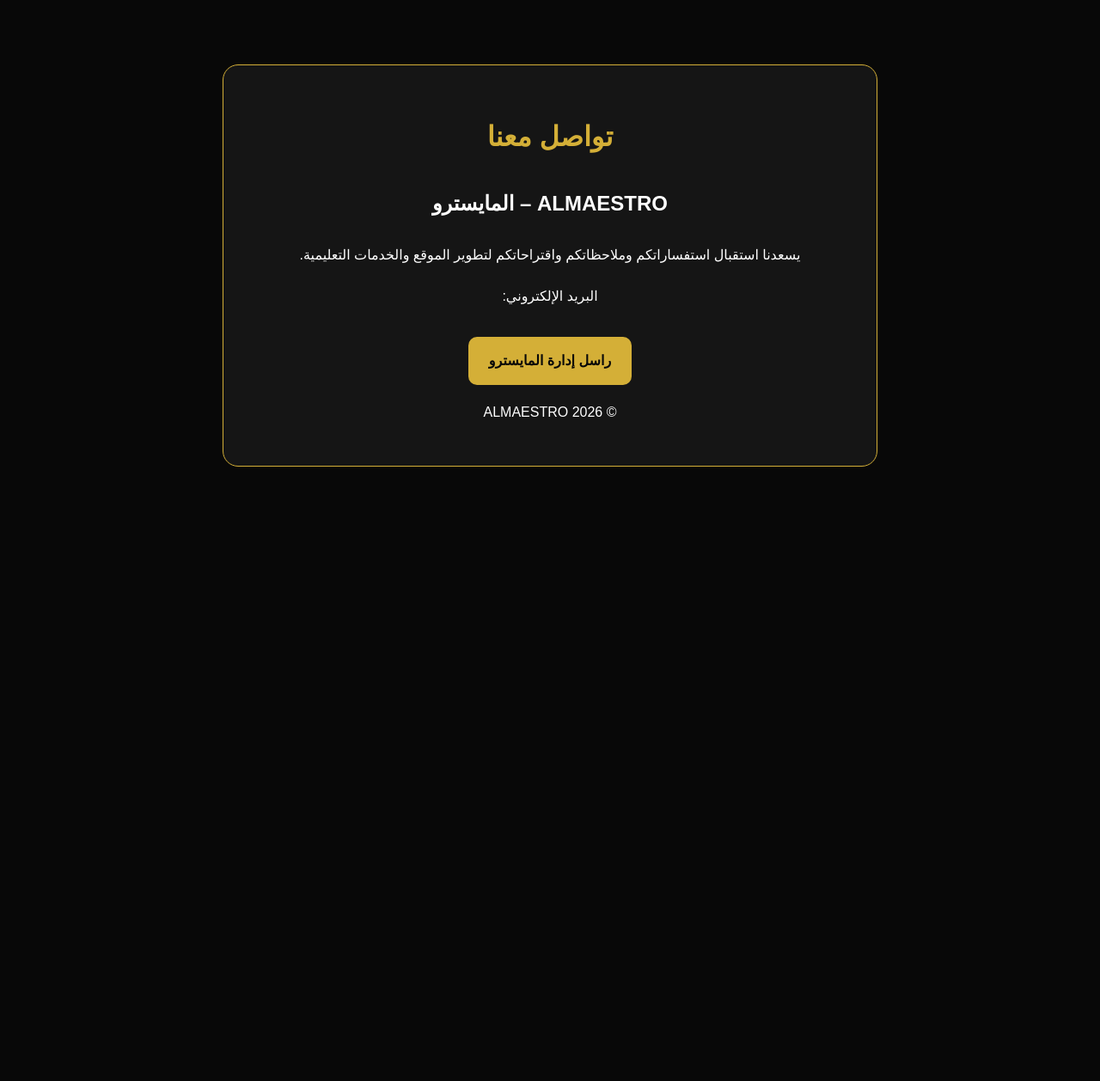
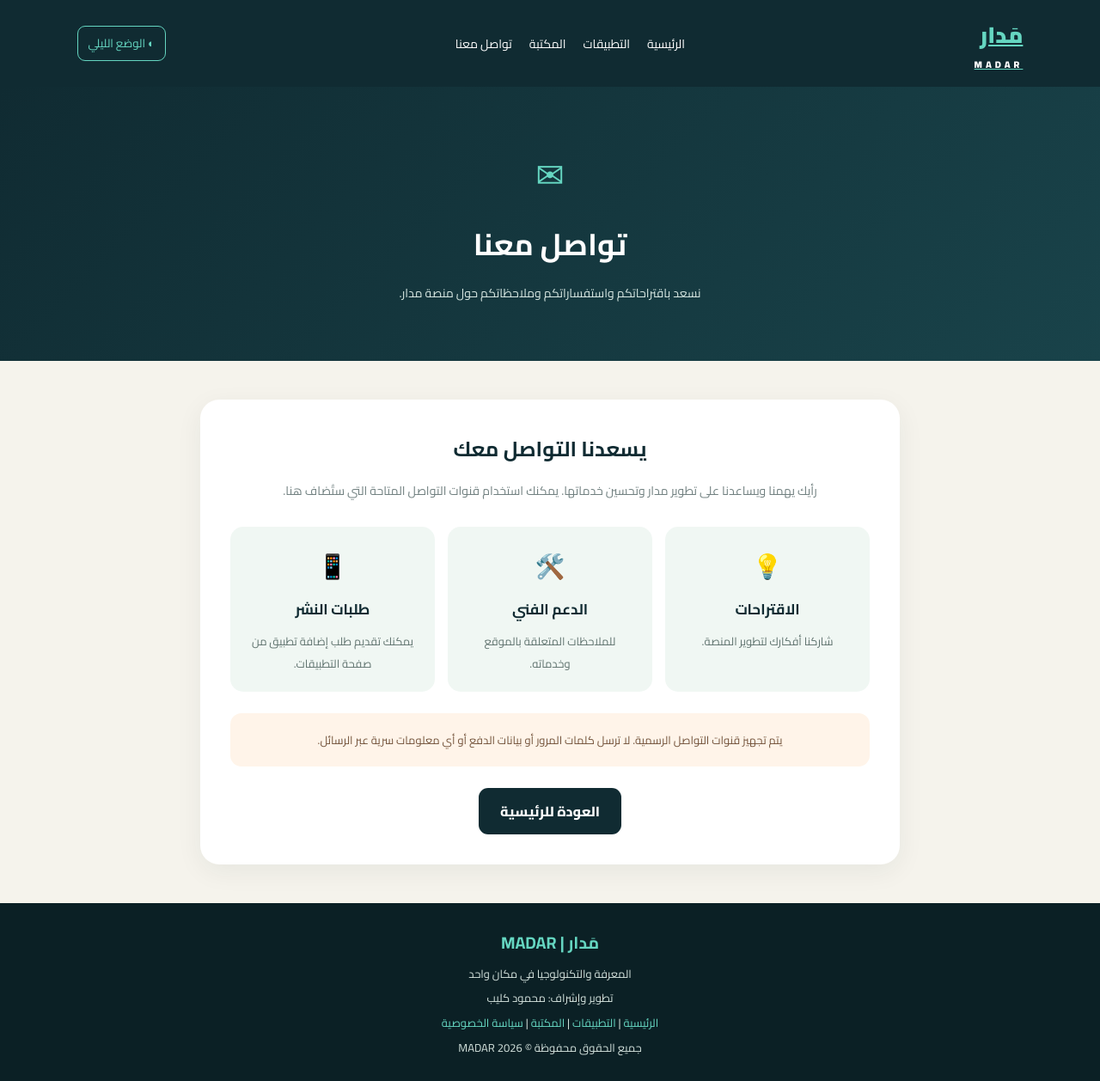
Before and after one commit to gwgdggeh-hue/almaestro-website, a plain HTML site: page contact.html in a window 1280 px wide. Shown: the whole page at 86% size. Before the commit the page ends 800 px from the top, so only its background shows below. Drawn offline with Linux system fonts and the light colour scheme.

Commit message:
Update contact.html

```diff
--- a/contact.html
+++ b/contact.html
@@ -4,52 +4,240 @@
 <head>
 <meta charset="UTF-8">
 <meta name="viewport" content="width=device-width, initial-scale=1.0">
-  <meta name="theme-color" content="#080808">
-  <title>تواصل معنا | المايسترو</title>
+<meta name="theme-color" content="#102B32">
+<title>تواصل معنا | مدار MADAR</title>
+
+<link href="https://fonts.googleapis.com/css2?family=Cairo:wght@400;500;600;700;800;900&display=swap" rel="stylesheet">
+
 <style>
-    body {
-      margin: 0;
-      padding: 25px;
-      background: #080808;
-      color: #fff;
-      font-family: Arial, sans-serif;
-      line-height: 2;
+:root{
+  --green:#102B32;
+  --turquoise:#65D6C1;
+  --cream:#F5F3EC;
+  --coral:#E9A477;
+  --text:#20383A;
+  --muted:#718080;
 }
-    main {
-      max-width: 700px;
-      margin: 50px auto;
-      padding: 30px;
-      text-align: center;
-      background: #151515;
-      border: 1px solid #d4af37;
-      border-radius: 18px;
+*{box-sizing:border-box;margin:0;padding:0}
+body{
+  font-family:'Cairo',sans-serif;
+  background:var(--cream);
+  color:var(--text);
 }
-    h1 { color: #d4af37; }
-    a {
-      display: inline-block;
-      margin-top: 15px;
-      padding: 12px 24px;
-      background: #d4af37;
-      color: #080808;
-      text-decoration: none;
-      font-weight: bold;
-      border-radius: 10px;
+header{
+  background:var(--green);
+  color:white;
+  padding:16px 7%;
+  display:flex;
+  align-items:center;
+  justify-content:space-between;
+  gap:15px;
+  flex-wrap:wrap;
+}
+.logo{
+  color:var(--turquoise);
+  font-size:26px;
+  font-weight:900;
+}
+.logo small{
+  display:block;
+  color:white;
+  font-size:11px;
+  letter-spacing:4px;
+  text-align:center;
+}
+nav{display:flex;gap:20px;flex-wrap:wrap}
+nav a{color:white;text-decoration:none;font-size:14px}
+nav a:hover{color:var(--turquoise)}
+.hero{
+  background:linear-gradient(135deg,#102B32,#19434A);
+  color:white;
+  text-align:center;
+  padding:65px 20px;
+}
+.hero .icon{font-size:40px;color:var(--turquoise)}
+.hero h1{font-size:35px;margin:10px 0}
+.hero p{color:#D8E8E3;font-size:14px;line-height:2}
+.container{
+  max-width:850px;
+  margin:45px auto;
+  padding:0 18px;
+}
+.contact-card{
+  background:white;
+  padding:35px;
+  border-radius:22px;
+  box-shadow:0 8px 30px #102B3210;
+  text-align:center;
+}
+.contact-card h2{
+  color:var(--green);
+  font-size:24px;
+  margin-bottom:12px;
+}
+.contact-card p{
+  color:var(--muted);
+  font-size:14px;
+  line-height:2;
+}
+.info{
+  display:grid;
+  grid-template-columns:repeat(auto-fit,minmax(200px,1fr));
+  gap:15px;
+  margin-top:28px;
+}
+.info-item{
+  background:#F0F7F3;
+  padding:20px;
+  border-radius:15px;
+}
+.info-item .icon{font-size:28px}
+.info-item h3{
+  color:var(--green);
+  font-size:17px;
+  margin:8px 0;
+}
+.info-item p{
+  color:#60736F;
+  font-size:13px;
+}
+.note{
+  margin-top:25px;
+  background:#FFF4E9;
+  padding:18px;
+  border-radius:13px;
+  color:#74543C;
+  font-size:13px;
+  line-height:2;
+}
+.back{
+  display:inline-block;
+  margin-top:25px;
+  background:var(--green);
+  color:white;
+  padding:12px 25px;
+  border-radius:11px;
+  text-decoration:none;
+  font-weight:800;
+}
+.back:hover{background:#19434A}
+footer{
+  background:#0B2025;
+  color:#D4E2DD;
+  text-align:center;
+  padding:25px 15px;
+  font-size:13px;
+  line-height:2.2;
+}
+footer a{color:var(--turquoise);text-decoration:none}
+.theme-btn{
+  background:transparent;
+  color:var(--turquoise);
+  border:1px solid var(--turquoise);
+  border-radius:9px;
+  padding:7px 12px;
+  font-family:inherit;
+  cursor:pointer;
+}
+body.dark-mode{background:#101C20;color:#F1F5F1}
+body.dark-mode .contact-card{background:#1A2B30}
+body.dark-mode .contact-card h2{color:var(--turquoise)}
+body.dark-mode .info-item{background:#243B3D}
+body.dark-mode .info-item h3{color:white}
+body.dark-mode .info-item p{color:#CBD8D3}
+@media(max-width:600px){
+  header{justify-content:center;text-align:center}
+  nav{justify-content:center;gap:13px}
+  .hero h1{font-size:28px}
+  .contact-card{padding:25px 18px}
 }
 </style>
 </head>
+
 <body>
-  <main>
+
+<header>
+  <a href="index.html" class="logo">
+    مَدار
+    <small>MADAR</small>
+  </a>
+
+  <nav>
+    <a href="index.html">الرئيسية</a>
+    <a href="store.html">التطبيقات</a>
+    <a href="library.html">المكتبة</a>
+    <a href="contact.html">تواصل معنا</a>
+  </nav>
+
+  <button class="theme-btn" onclick="toggleTheme()">◐ الوضع الليلي</button>
+</header>
+
+<section class="hero">
+  <div class="icon">✉</div>
   <h1>تواصل معنا</h1>
-    <h2>ALMAESTRO – المايسترو</h2>
+  <p>نسعد باقتراحاتكم واستفساراتكم وملاحظاتكم حول منصة مدار.</p>
+</section>
+
+<main class="container">
+  <section class="contact-card">
+
+    <h2>يسعدنا التواصل معك</h2>
+
     <p>
-      يسعدنا استقبال استفساراتكم وملاحظاتكم
-      واقتراحاتكم لتطوير الموقع والخدمات التعليمية.
+      رأيك يهمنا ويساعدنا على تطوير مدار وتحسين خدماتها.
+      يمكنك استخدام قنوات التواصل المتاحة التي ستُضاف هنا.
     </p>
-    <p>البريد الإلكتروني:</p>
-    <a href="mailto:gwgdggeh@gmail.com">
-      راسل إدارة المايسترو
-    </a>
-    <p>© 2026 ALMAESTRO</p>
+
+    <div class="info">
+
+      <div class="info-item">
+        <div class="icon">💡</div>
+        <h3>الاقتراحات</h3>
+        <p>شاركنا أفكارك لتطوير المنصة.</p>
+      </div>
+
+      <div class="info-item">
+        <div class="icon">🛠️</div>
+        <h3>الدعم الفني</h3>
+        <p>للملاحظات المتعلقة بالموقع وخدماته.</p>
+      </div>
+
+      <div class="info-item">
+        <div class="icon">📱</div>
+        <h3>طلبات النشر</h3>
+        <p>يمكنك تقديم طلب إضافة تطبيق من صفحة التطبيقات.</p>
+      </div>
+
+    </div>
+
+    <div class="note">
+      يتم تجهيز قنوات التواصل الرسمية. لا ترسل كلمات المرور
+      أو بيانات الدفع أو أي معلومات سرية عبر الرسائل.
+    </div>
+
+    <a href="index.html" class="back">العودة للرئيسية</a>
+
+  </section>
 </main>
+
+<footer>
+  <h2 style="color:#65D6C1">مَدار | MADAR</h2>
+  <p>المعرفة والتكنولوجيا في مكان واحد</p>
+  <p>تطوير وإشراف: محمود كليب</p>
+  <p>
+    <a href="index.html">الرئيسية</a> |
+    <a href="store.html">التطبيقات</a> |
+    <a href="library.html">المكتبة</a> |
+    <a href="privacy.html">سياسة الخصوصية</a>
+  </p>
+  <p>جميع الحقوق محفوظة © MADAR 2026</p>
+</footer>
+
+<script>
+function toggleTheme(){
+  document.body.classList.toggle('dark-mode');
+}
+</script>
+
 </body>
 </html>
```
Lines whose indentation alone changed are shown as unchanged.
